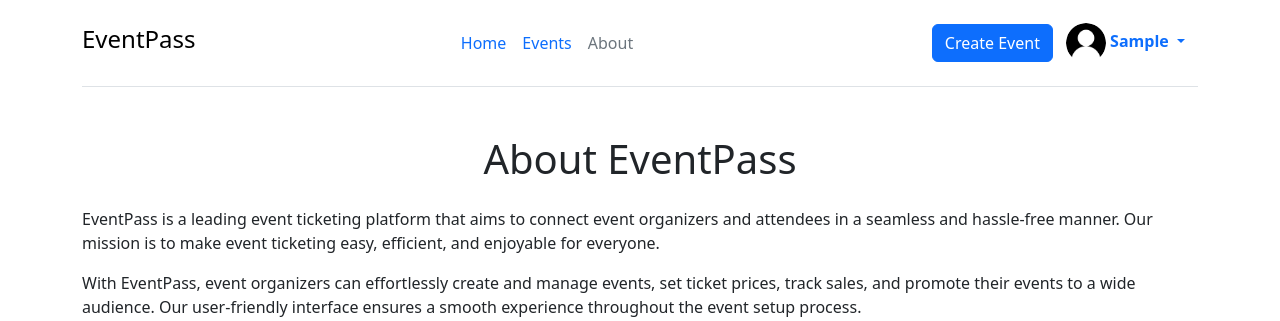
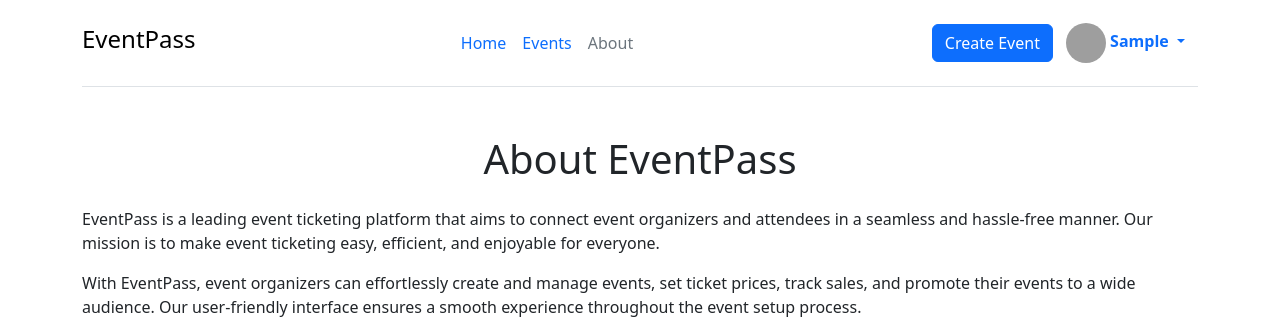
Before and after one commit to arv1nd-s/eventpass, a Django app: page /about/ in a window 1280 px wide. Shown: the top 321 px of the page. Run offline with Django 4.2, Linux system fonts and the light colour scheme; the visitor is signed in with stand-in values (Sample User, id 1); grey boxes are pictures that could not be loaded.

Commit message:
Update base.html -> user image fix

```diff
--- a/eventpassApp/templates/base.html
+++ b/eventpassApp/templates/base.html
@@ -30,7 +30,7 @@
                   <a href="/create-event"><button type="button" class="btn btn-primary">Create Event</button></a>
                   <button class="btn text-primary dropdown-toggle" type="button" id="userDropdown" data-bs-toggle="dropdown" aria-expanded="false">
                     {% load static %}
-                    <img src="/static/eventpassApp/user_icon.png" alt="User Image" class="rounded-circle" style="width: 40px; height: 40px;">
+                    <img src="https://ibb.co/cXYGWY0" alt="User Image" class="rounded-circle" style="width: 40px; height: 40px;">
                     <span class="ml-2" style="text-decoration: none;"><b>{{ user.first_name }}</b></span>
                   </button>
                   <div class="dropdown-menu" aria-labelledby="userDropdown">
```
